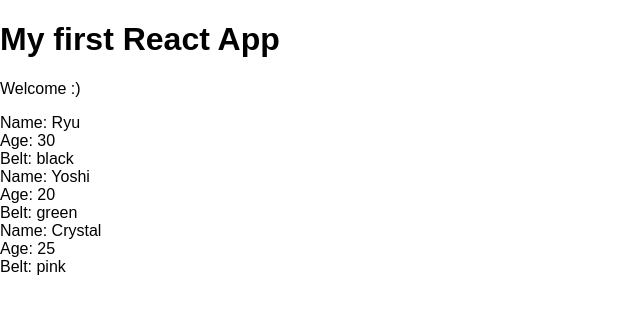
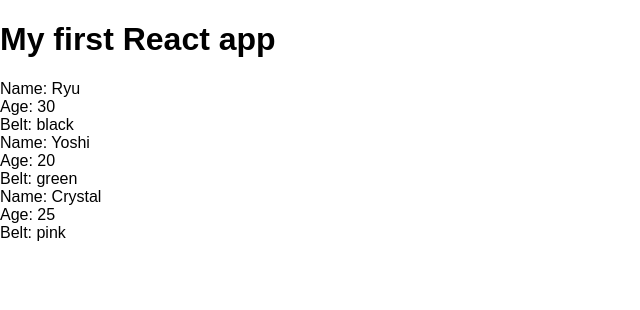
Before and after one commit to Emiton/react-playground, a React (Create React App) app in the folder my-app/: page / in a window 1280 px wide. Shown: the top 310 px of the page, without its empty margins (0-640 px from the left). Built offline with nearby package versions, Linux system fonts and the light colour scheme.

Commit message:
Redid all of the files because page wont load, although code is the same as the tutorial

```diff
--- a/my-app/src/App.js
+++ b/my-app/src/App.js
@@ -1,20 +1,19 @@
 import React, { Component } from 'react';
-import Ninjas from './Ninjas';
+import Ninjas from './Ninjas'
 
 class App extends Component {
   state = {
     ninjas: [
-      { name: "Ryu", age: 30, belt: "black", id: 1 },
-      { name: "Yoshi", age: 20, belt: "green", id: 2 },
-      { name: "Crystal", age: 25, belt: "pink", id: 3 }
+      { name: 'Ryu', age: 30, belt: 'black', id: 1 },
+      { name: 'Yoshi', age: 20, belt: 'green', id: 2 },
+      { name: 'Crystal', age: 25, belt: 'pink', id: 3 }
     ]
   }
   render() {
     return (
       <div className="App">
-        <h1>My first React App</h1>
-        <p>Welcome :)</p>
-        <Ninjas ninjas={this.state.ninjas} />
+        <h1>My first React app</h1>
+        <Ninjas ninjas={this.state.ninjas}/>
       </div>
     );
   }
```
Also changed, not shown: my-app/src/Ninjas.js (+8 -5 lines), my-app/src/index.js (line endings or trailing spaces).
